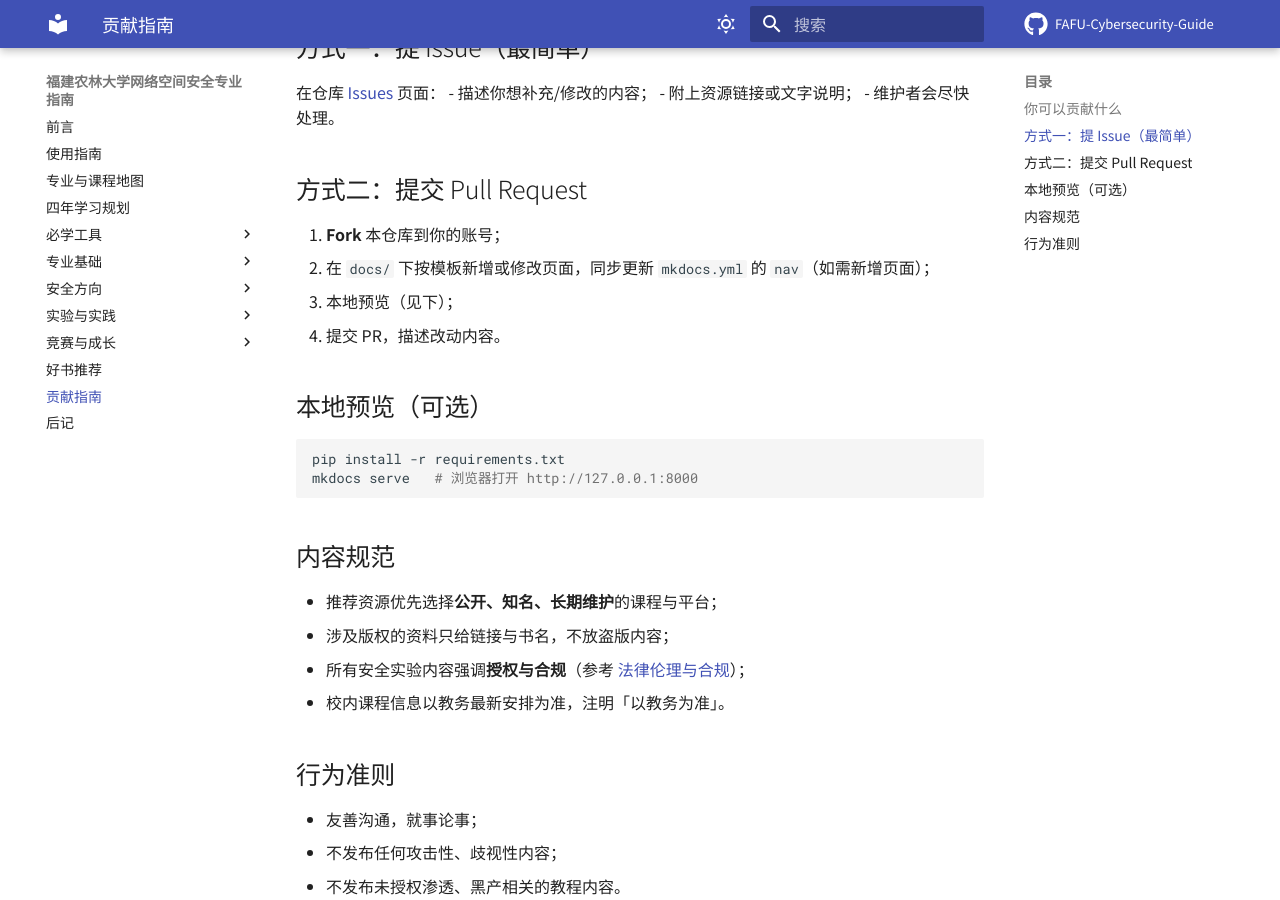
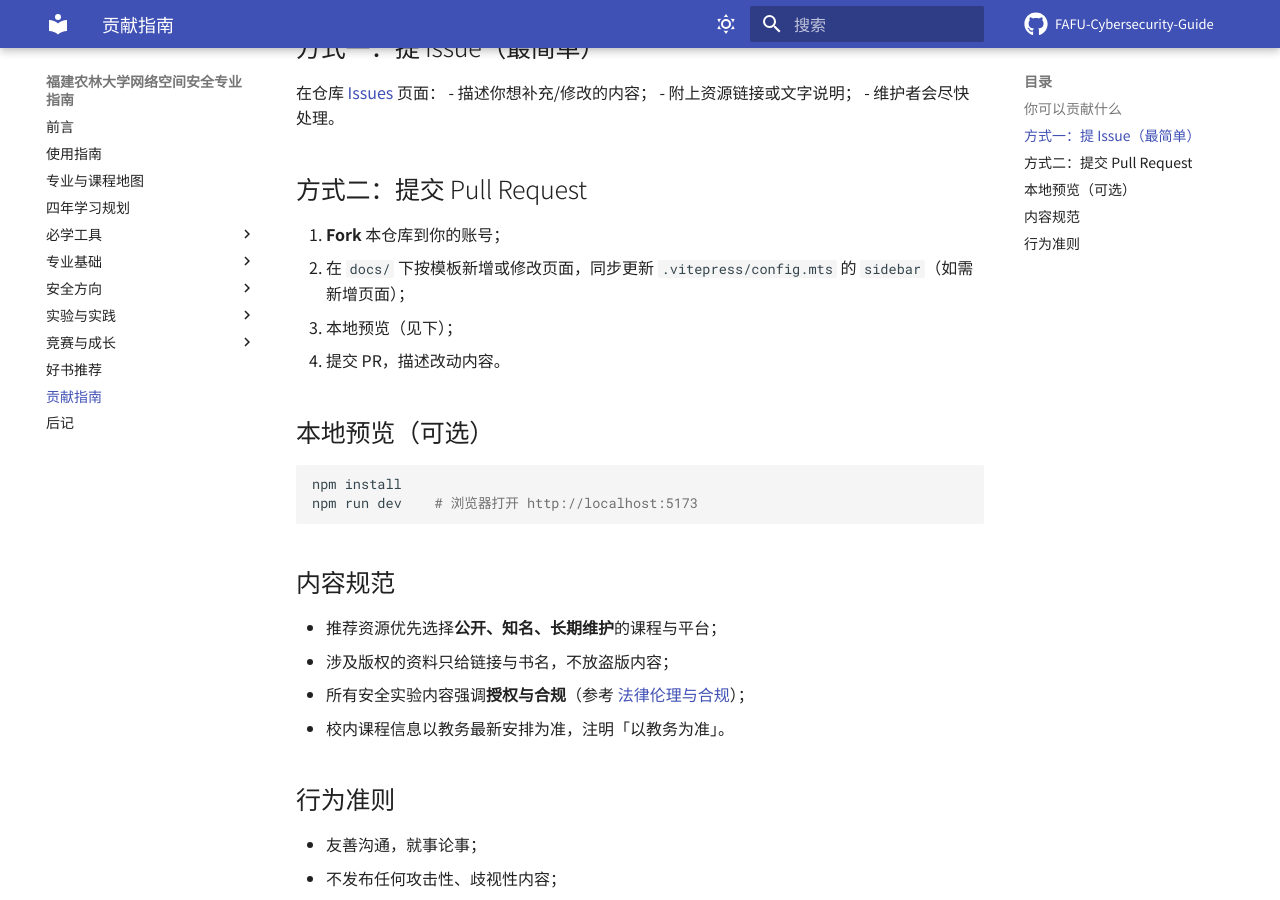
Before and after one commit to AstroVerseDAO/FAFU-Cybersecurity-Guide, an MkDocs documentation site: the page built from docs/贡献指南.md, in a window 1280 px wide and 900 px high, scrolled down 434 px. Built offline with MkDocs 1.6.1 and Material for MkDocs 9.7.7, drawn with Linux system fonts in a browser that asks for light colours; comment, search, counter and statistics services are not loaded.

Commit message:
feat: 学习规划/贡献指南/后记/虚拟机与Kali 页面适配 VitePress

````diff
--- a/docs/贡献指南.md
+++ b/docs/贡献指南.md
@@ -19,15 +19,15 @@
 ## 方式二：提交 Pull Request
 
 1. **Fork** 本仓库到你的账号；
-2. 在 `docs/` 下按模板新增或修改页面，同步更新 `mkdocs.yml` 的 `nav`（如需新增页面）；
+2. 在 `docs/` 下按模板新增或修改页面，同步更新 `.vitepress/config.mts` 的 `sidebar`（如需新增页面）；
 3. 本地预览（见下）；
 4. 提交 PR，描述改动内容。
 
 ## 本地预览（可选）
 
 ```bash
-pip install -r requirements.txt
-mkdocs serve   # 浏览器打开 http://127.0.0.1:8000
+npm install
+npm run dev    # 浏览器打开 http://localhost:5173
 ```
 
 ## 内容规范
````
Also changed, not shown: docs/后记.md (+1 -1 lines), docs/学习规划.md (+7 -5 lines), docs/必学工具/虚拟机与Kali.md (+3 -2 lines).
